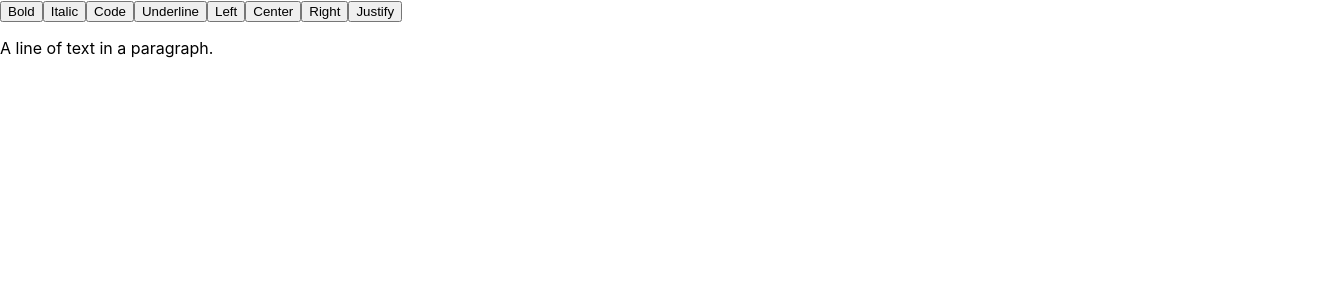
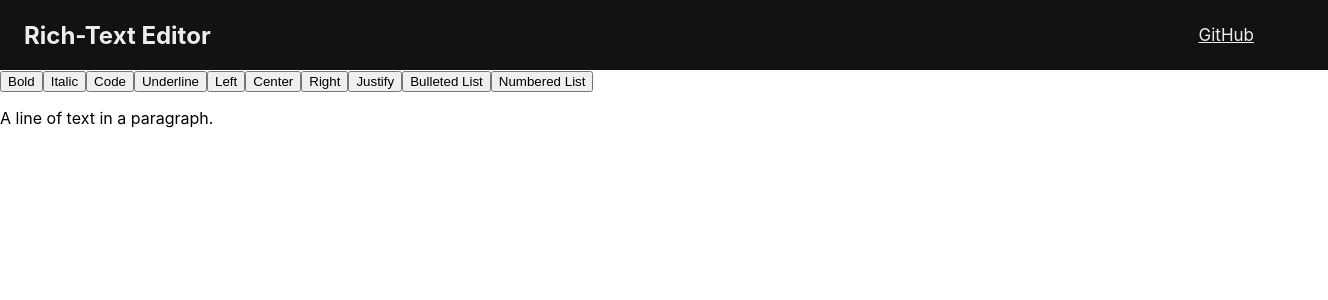
Before and after one commit to vinis-caixe/rich-text-editor, a React (Create React App) app: page / in a window 1280 px wide. Shown: the top 300 px of the page, 1328 px wide, since content can reach past the window. Built offline with nearby package versions, Linux system fonts and the light colour scheme.

Commit message:
Adicionado listas e Header

```diff
--- a/src/App.js
+++ b/src/App.js
@@ -2,6 +2,7 @@ import React, { useCallback, useMemo, useState } from 'react'
 import { createEditor, Editor, Element, Transforms } from 'slate'
 import { Slate, Editable, withReact } from 'slate-react'
 import { withHistory } from 'slate-history'
+import Header from './components/Header'
 
 const LIST_TYPES = ['numbered-list', 'bulleted-list']
 const TEXT_ALIGN_TYPES = ['left', 'right', 'center', 'justify']
@@ -43,7 +44,7 @@ const CustomEditor = {
         const isActive = CustomEditor.isBlockActive(
             editor,
             block,
-            TEXT_ALIGN_TYPES.includes(block)
+            TEXT_ALIGN_TYPES.includes(block) ? 'align' : 'type'
         )
         const isList = LIST_TYPES.includes(block)
 
@@ -139,6 +140,7 @@ const App = () => {
                 }
             }}
         >
+                <Header/>
                 <div>
                     <button
                         onMouseDown={event => {
@@ -204,6 +206,22 @@ const App = () => {
                     >
                         Justify
                     </button>
+                    <button
+                        onMouseDown={event => {
+                            event.preventDefault()
+                            CustomEditor.toggleBlock(editor, 'bulleted-list')
+                        }}
+                    >
+                        Bulleted List
+                    </button>
+                    <button
+                        onMouseDown={event => {
+                            event.preventDefault()
+                            CustomEditor.toggleBlock(editor, 'numbered-list')
+                        }}
+                    >
+                        Numbered List
+                    </button>
                 </div>
                 <Editable
                     editor={editor}
@@ -267,4 +285,4 @@ const Leaf = ({ attributes, children, leaf }) => {
     )
 }
 
-export default App
+export default App;
--- /dev/null
+++ b/src/components/Header/index.js
@@ -0,0 +1,12 @@
+import './style.css'
+
+function Header(){
+    return (
+        <header>
+            <h2>Rich-Text Editor</h2>
+            <a href="https://github.com/vinis-caixe/rich-text-editor">GitHub</a>
+        </header>
+    )
+}
+
+export default Header;
--- /dev/null
+++ b/src/components/Header/style.css
@@ -0,0 +1,16 @@
+header{
+    width: 100%;
+    height: 70px;
+    background-color: #121212;
+    color: #EDEDED;
+    display: flex;
+    align-items: center;
+    justify-content: space-between;
+    padding: 0 24px;
+}
+
+header a{
+    color: #EDEDED;
+    font-size: 17px;
+    margin-right: 50px;
+}
```
